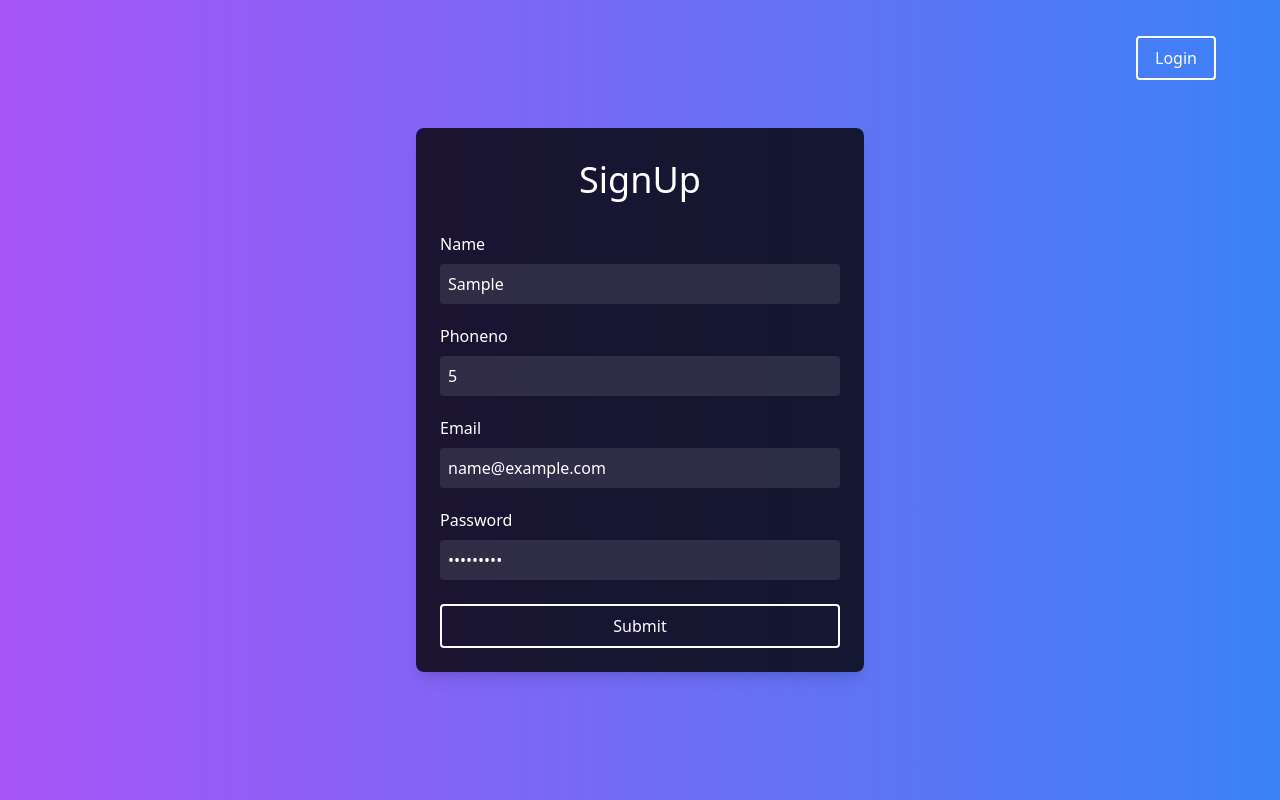
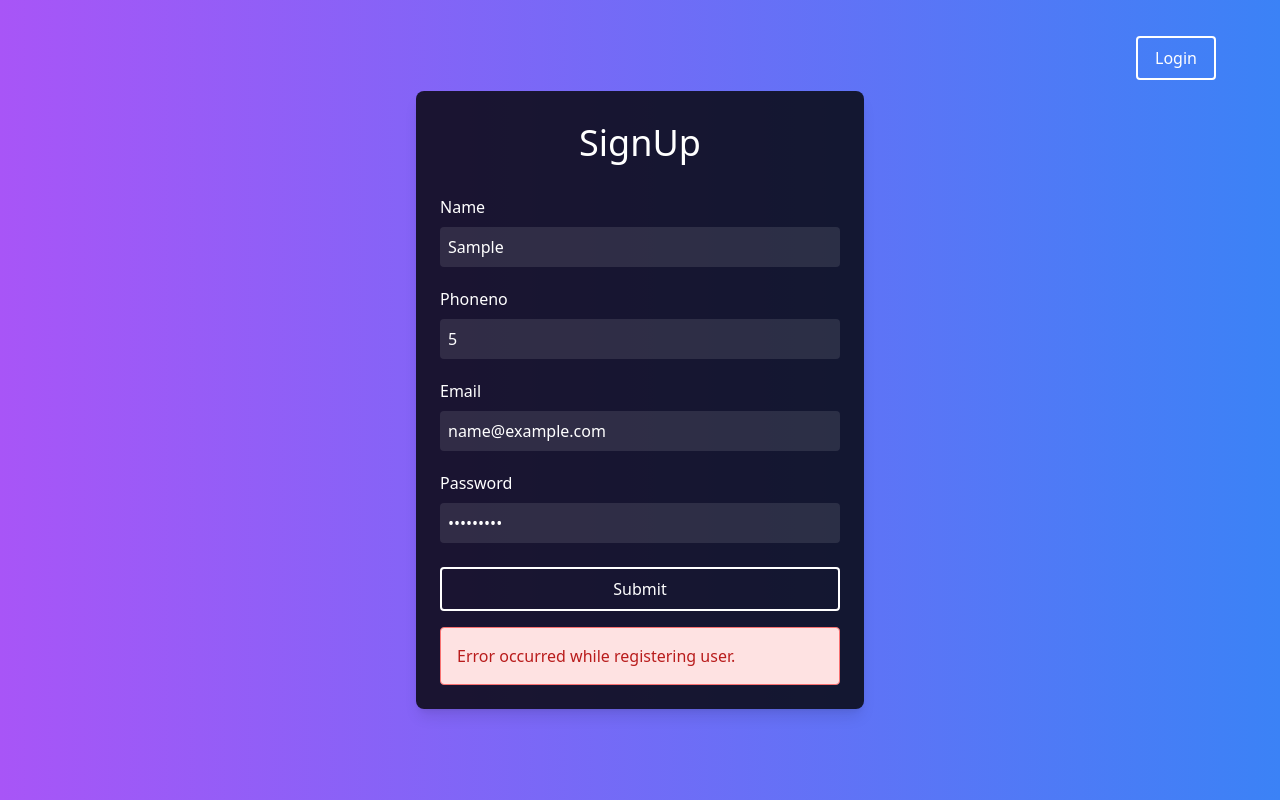
Before and after one commit to Ganesh0433/moneyapp, a Next.js app: page / in a window 1280 px wide. Both pictures are taken after typing "Sample", "5", "name@example.com", "Sample123" into the empty fields and a click on the button "Submit". Built offline with nearby package versions, Linux system fonts and the light colour scheme; no server answers.

Commit message:
signupmatchesolved

```diff
--- a/pages/login.js
+++ b/pages/login.js
@@ -27,7 +27,7 @@ const Login = () => {
           });
           if (matches.length > 0) {
             const user = matches[0].Username;
-            localStorage.setItem('token', 'your_token_here'); // Ideally, replace 'your_token_here' with a real token from your auth server
+            localStorage.setItem('token', 'your_token_here');
             router.push(`/home?me=${user}`);
           } else {
             console.error('No matching user found');
@@ -67,7 +67,7 @@ const Login = () => {
           <div className="relative mt-5">
             <h4 className="text-white">Password</h4>
             <input
-              type="password" // Changed input type to password
+              type="password"
               name='UserPassword'
               value={loginDetails.UserPassword}
               className="w-full p-2 mt-2 text-white placeholder-gray-400 bg-white border-none rounded appearance-none focus:outline-none bg-opacity-10"
--- a/pages/signup.js
+++ b/pages/signup.js
@@ -3,7 +3,6 @@ import { useRouter } from 'next/router';
 
 const SignUp = () => {
     const router = useRouter();
-    var CurrentBalance = 0;
     const [details, setDetails] = useState({
         Name: '',
         Phoneno: '',
@@ -12,19 +11,18 @@ const SignUp = () => {
     });
 
     const [successMessage, setSuccessMessage] = useState('');
+    const [errorMessage, setErrorMessage] = useState('');
 
     const handleChange = (e) => {
         const { name, value } = e.target;
-
         if (name === 'Name' && /\s/.test(value)) {
-            return;
+            return; // Prevent entering whitespace in Name
         }
-
         setDetails({ ...details, [name]: value });
     };
 
     const getRandomThreeDigitInt = () => {
-        return Math.floor(Math.random() * 900) + 100;
+        return Math.floor(Math.random() * 9000) + 1000;
     };
 
     const handleSubmit = async (e) => {
@@ -33,6 +31,25 @@ const SignUp = () => {
         const { Name, Phoneno, Email, Password } = details;
         const User = Name + getRandomThreeDigitInt();
 
+        try {
+            // Check if user with same Phoneno and Email exists
+            const res = await fetch(`https://moneylock-dde0a-default-rtdb.firebaseio.com/UserData/credentials.json`);
+            if (res.ok) {
+                const data = await res.json();
+                if (data) {
+                    const matches = Object.values(data).filter(entry => {
+                        return entry.Phoneno === Phoneno && entry.Email === Email;
+                    });
+                    if (matches.length > 0) {
+                        setErrorMessage('User already exists with the same Phone number and Email.');
+                        return;
+                    }
+                }
+            } else {
+                throw new Error('Failed to fetch data.');
+            }
+
+            // If no matching user, proceed with registration
             const options = {
                 method: 'POST',
                 headers: {
@@ -44,41 +61,25 @@ const SignUp = () => {
                     Phoneno,
                     Email,
                     Password,
-                CurrentBalance
+                    CurrentBalance: 0 // Assuming CurrentBalance starts from 0
                 })
             };
 
-        function formatDate(date) {
-            const options = { hour: '2-digit', minute: '2-digit', hour12: true };
-            const timeString = date.toLocaleTimeString('en-US', options);
-
-            const day = date.getDate();
-            const month = date.toLocaleString('default', { month: 'short' });
-            const year = date.getFullYear();
-
-            return `Last updated at ${timeString.toLowerCase()} on ${day} ${month} ${year}`;
-        }
-
-        const date = new Date();
-        const formattedDate = formatDate(date);
-
-        const option = {
+            // Perform registration
+            const registerResponse = await fetch(`https://moneylock-dde0a-default-rtdb.firebaseio.com/UserData/credentials.json`, options);
+            const userInfoResponse = await fetch(`https://moneylock-dde0a-default-rtdb.firebaseio.com/UserData/userinfo/${User}.json`, options);
+            const currentBalanceResponse = await fetch(`https://moneylock-dde0a-default-rtdb.firebaseio.com/UserData/currentbalance/${User}.json`, {
                 method: 'POST',
                 headers: {
                     'Content-Type': 'application/json'
                 },
                 body: JSON.stringify({
-                CurrentBalance,
-                formattedDate
+                    CurrentBalance: 0,
+                    formattedDate: formatDate(new Date())
                 })
-        };
+            });
 
-        try {
-            const res = await fetch(`https://moneylock-dde0a-default-rtdb.firebaseio.com/UserData/credentials.json`, options);
-            const response = await fetch(`https://moneylock-dde0a-default-rtdb.firebaseio.com/UserData/userinfo/${User}.json`, options);
-            const respons = await fetch(`https://moneylock-dde0a-default-rtdb.firebaseio.com/UserData/currentbalance/${User}.json`, option);
-
-            if (res.ok && response.ok && respons.ok) {
+            if (registerResponse.ok && userInfoResponse.ok && currentBalanceResponse.ok) {
                 setSuccessMessage('SignUp was successful!');
                 setTimeout(() => {
                     router.push('/login');
@@ -86,11 +87,19 @@ const SignUp = () => {
             } else {
                 throw new Error('Failed to store data.');
             }
-
         } catch (error) {
             console.error('Error:', error);
-            alert('Error occurred while storing data.');
+            setErrorMessage('Error occurred while registering user.');
         }
+    };
+
+    const formatDate = (date) => {
+        const options = { hour: '2-digit', minute: '2-digit', hour12: true };
+        const timeString = date.toLocaleTimeString('en-US', options);
+        const day = date.getDate();
+        const month = date.toLocaleString('default', { month: 'short' });
+        const year = date.getFullYear();
+        return `Last updated at ${timeString.toLowerCase()} on ${day} ${month} ${year}`;
     };
 
     const login = () => {
@@ -103,6 +112,7 @@ const SignUp = () => {
             <div className="flex items-center justify-center w-full min-h-screen p-4 bg-gradient-to-r from-purple-500 to-blue-500">
                 <div className="w-full max-w-md p-6 bg-black rounded-lg shadow-lg bg-opacity-80">
                     <div className="mt-2 text-4xl font-normal text-center text-white">SignUp</div>
+                    <form onSubmit={handleSubmit}>
                         <div>
                             <h4 className="mt-8 text-white">Name</h4>
                             <input
@@ -145,7 +155,7 @@ const SignUp = () => {
                                 onChange={handleChange}
                             />
                         </div>
-                    <button className="w-full px-4 py-2 mt-6 text-white transition-colors duration-300 bg-transparent border-2 border-white rounded hover:bg-white hover:text-black" onClick={handleSubmit}>
+                        <button type="submit" className="w-full px-4 py-2 mt-6 text-white transition-colors duration-300 bg-transparent border-2 border-white rounded hover:bg-white hover:text-black">
                             Submit
                         </button>
                         {successMessage && (
@@ -153,6 +163,12 @@ const SignUp = () => {
                                 {successMessage}
                             </div>
                         )}
+                        {errorMessage && (
+                            <div className="p-4 mt-4 text-red-700 bg-red-100 border border-red-400 rounded">
+                                {errorMessage}
+                            </div>
+                        )}
+                    </form>
                     <style jsx>{`
                         input[type='number']::-webkit-inner-spin-button,
                         input[type='number']::-webkit-outer-spin-button {
```
Lines whose indentation alone changed are shown as unchanged.
